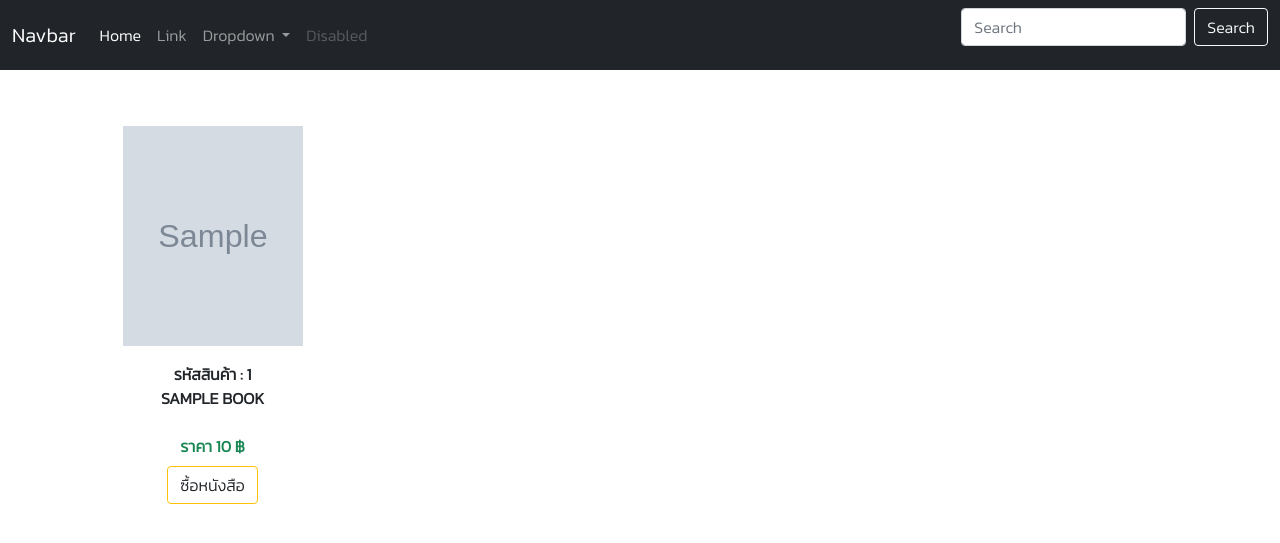
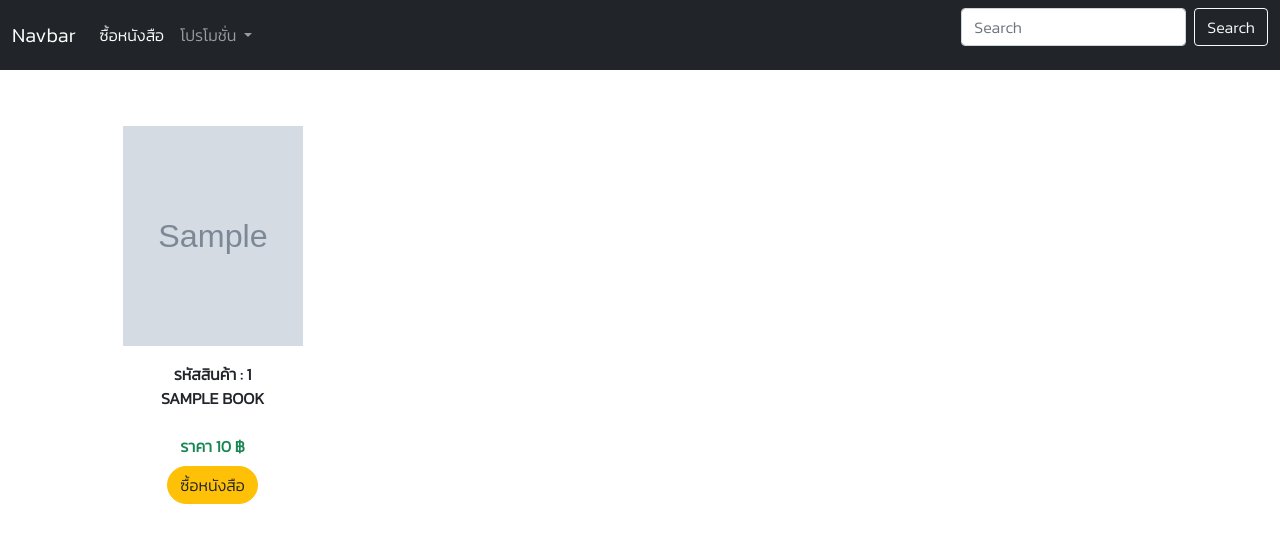
Before and after one commit to MeanBordin/FinalProject_Book, a PHP site: page / in a window 1280 px wide. Shown: the top 543 px of the page. Run offline with PHP 8.4, Linux system fonts and the light colour scheme; tables that the repository leaves empty or names only in its code hold one stand-in row (values such as "Sample post"); grey boxes marked "Sample" are stand-in pictures.

Commit message:
6 commit

```diff
--- a/book_table.php
+++ b/book_table.php
@@ -42,8 +42,8 @@
                 <tr>
                     <td><?=$row['book_id']?></td>
                     <td><?=$row["book_name"]?></td>
-                    <td><?=$row['book_type']?></td>
-                    <td><?=$row["book_name_writer"]?></td>
+                    <td><?=$row['type_name']?></td>
+                    <td><?=$row["name_writer"]?></td>
                     <td><?=$row["price"]?>฿</td>
                     <td><img src="uploads/<?=$row["book_img"]?>" width="80px" height="100px"></td>
                     <td>
--- a/edit_book.php
+++ b/edit_book.php
@@ -29,7 +29,7 @@
             <label>ชื่อหนังสือ</label>
             <input class="form-control mb-4" type="text" value="<?=$row['book_name']?>">
             <label>ประเภทหนังสือ</label>
-            <input class="form-control mb-4" type="text" value="<?=$row['book_type']?>">
+            <input class="form-control mb-4" type="text" value="<?=$row['type_id']?>">
             <label>ผู้แต่ง</label>
             <input class="form-control mb-4" type="text" value="<?=$row['book_name_writer']?>">
             <label>ราคา</label>
--- a/index.php
+++ b/index.php
@@ -6,6 +6,7 @@
     <meta http-equiv="X-UA-Compatible" content="IE=edge">
     <meta name="viewport" content="width=device-width, initial-scale=1.0">
     <title>Document</title>
+    <link rel="stylesheet" href="style/style.css">
     <link rel="stylesheet" href="style/font.css">
     <link rel="stylesheet" href="bootstrap/css/bootstrap.min.css">
     <script src="bootstrap/js/bootstrap.bundle.min.js"></script>
@@ -21,14 +22,14 @@
             ?>
                 <div class="col-sm-3">
                     <div class="text-center">
-                        <a href="book_detail.php">
+                        <a href="book_detail.php?id=<?=$row['book_id']?>">
                             <img src="uploads/<?= $row['book_img']?>" width="180px" height="220px" class="mt-2"><br>
                         </a>
                         <div class="mt-3 mb-5">
                             <label class="fw-bold">รหัสสินค้า : <?= $row['book_id']?></label><br>
                             <label class="fw-bold"><?=strtoupper($row['book_name'])?></label><br><br>
                             <label class="fw-bold text-success">ราคา <?= $row['price'] ?> ฿</label><br>
-                            <a href="#" class="btn btn-outline-warning text-dark mt-2">ซื้อหนังสือ</a>
+                            <a href="#" class="btn btn-warning   text-dark mt-2 rounded-pill">ซื้อหนังสือ</a>
                         </div>
                     </div>
                 </div>
--- a/navbar.php
+++ b/navbar.php
@@ -7,14 +7,11 @@
         <div class="collapse navbar-collapse" id="navbarSupportedContent">
             <ul class="navbar-nav me-auto mb-2 mb-lg-0">
                 <li class="nav-item">
-                    <a class="nav-link active" aria-current="page" href="#">Home</a>
-                </li>
-                <li class="nav-item">
-                    <a class="nav-link" href="#">Link</a>
+                    <a class="nav-link active" aria-current="page" href="#">ซื้อหนังสือ</a>
                 </li>
                 <li class="nav-item dropdown">
                     <a class="nav-link dropdown-toggle" href="#" id="navbarDropdown" role="button" data-bs-toggle="dropdown" aria-expanded="false">
-                        Dropdown
+                        โปรโมชั่น
                     </a>
                     <ul class="dropdown-menu" aria-labelledby="navbarDropdown">
                         <li><a class="dropdown-item" href="#">Action</a></li>
@@ -25,9 +22,6 @@
                         <li><a class="dropdown-item" href="#">Something else here</a></li>
                     </ul>
                 </li>
-                <li class="nav-item">
-                    <a class="nav-link disabled" href="#" tabindex="-1" aria-disabled="true">Disabled</a>
-                </li>
             </ul>
             <form class="d-flex">
                 <input class="form-control me-2" type="search" placeholder="Search" aria-label="Search">
```
Also changed, not shown: book_detail.php (+37 -0 lines).
